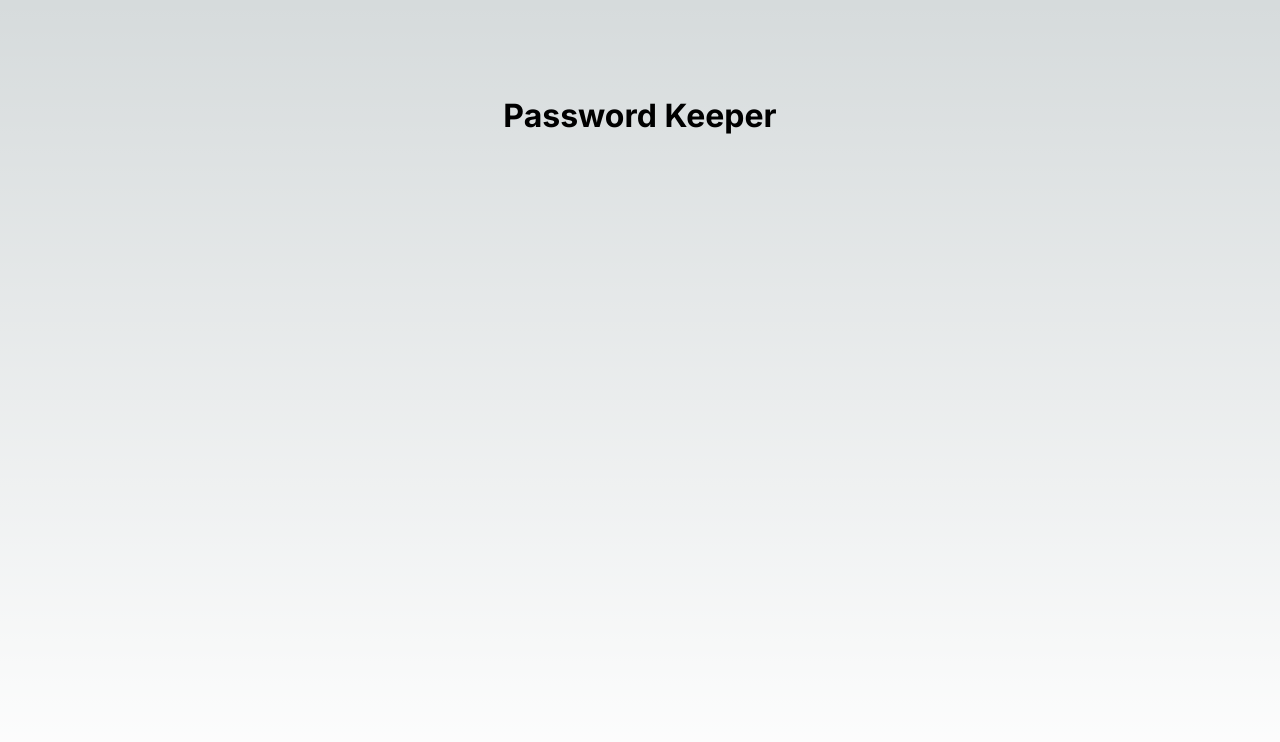
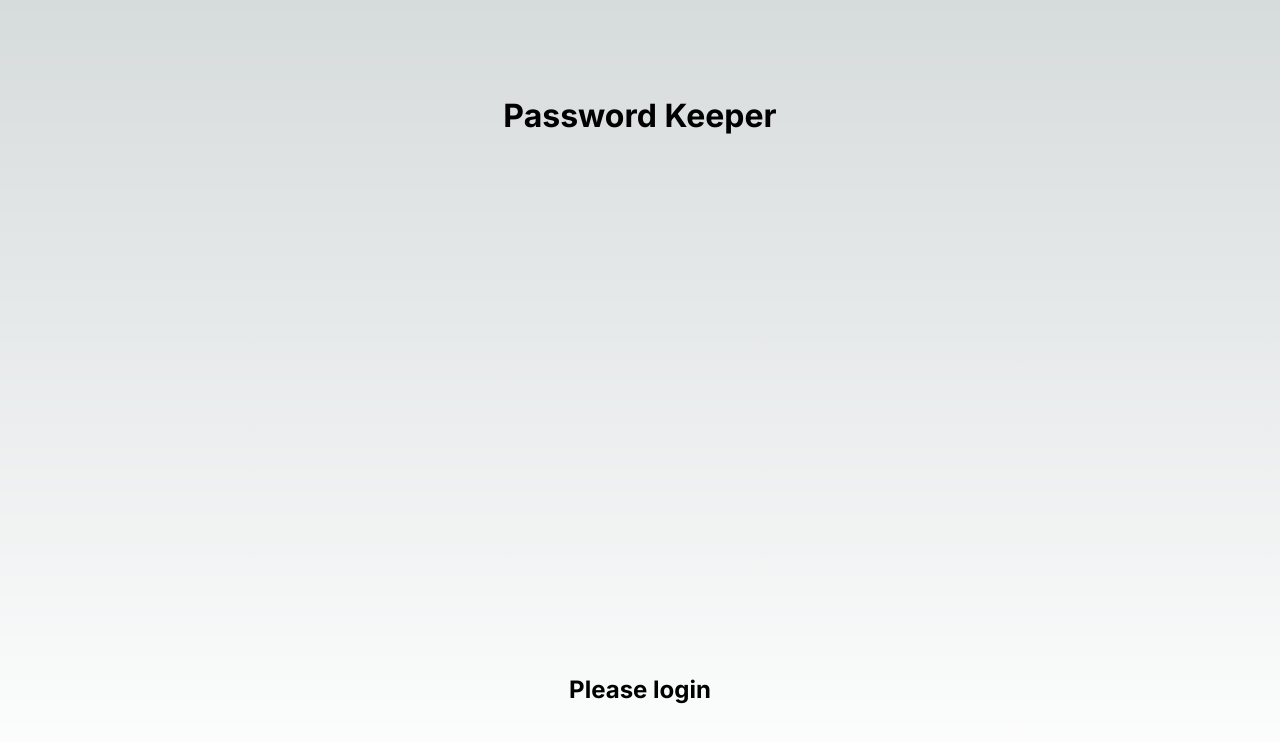
Before and after one commit to willsmores/password-keeper, a Next.js app: page / in a window 1280 px wide. Shown: the top 742 px of the page. Built offline with nearby package versions, Linux system fonts and the light colour scheme; no server answers.

Commit message:
Added next-auth

```diff
--- a/package.json
+++ b/package.json
@@ -10,6 +10,7 @@
   },
   "dependencies": {
     "next": "14.1.0",
+    "next-auth": "^4.24.5",
     "react": "^18",
     "react-dom": "^18",
     "sass": "^1.70.0"
--- a/src/app/page.tsx
+++ b/src/app/page.tsx
@@ -1,10 +1,15 @@
 import Image from "next/image";
 import styles from "./page.module.css";
+import { getServerSession } from "next-auth";
+import { authOptions } from "./utils/auth";
 
-export default function Home() {
+export default async function Home() {
+  const session = await getServerSession(authOptions);
+
   return (
     <main className={styles.main}>
       <h1>Password Keeper</h1>
+      {session ? <h2>you are logged in</h2> : <h2>Please login</h2>}
     </main>
   );
 }
--- /dev/null
+++ b/src/app/utils/auth.ts
@@ -0,0 +1,13 @@
+import type { NextAuthOptions } from "next-auth";
+import GitHubProvider from "next-auth/providers/github";
+
+export const authOptions = {
+  // using Github provider: https://next-auth.js.org/providers/github
+  providers: [
+    GitHubProvider({
+      //"as string" to define variable type.
+      clientId: process.env.GITHUB_ID as string,
+      clientSecret: process.env.GITHUB_SECRET as string,
+    }),
+  ],
+} satisfies NextAuthOptions;
```
Also changed, not shown: src/app/api/auth/[...nextauth]/route.ts (added, +9 -0 lines), 2 other files (tests, documents, lock files or other folders).
